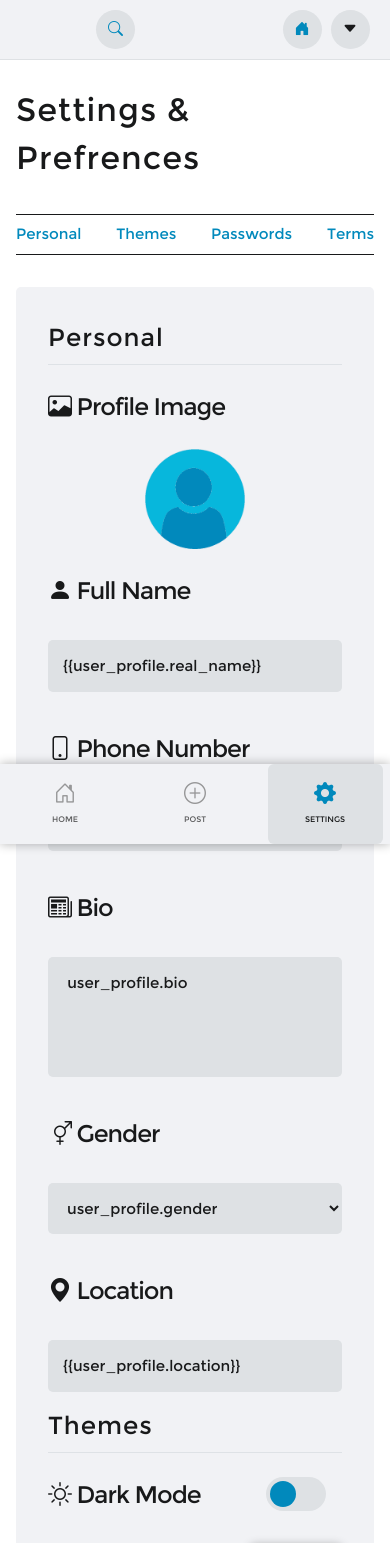
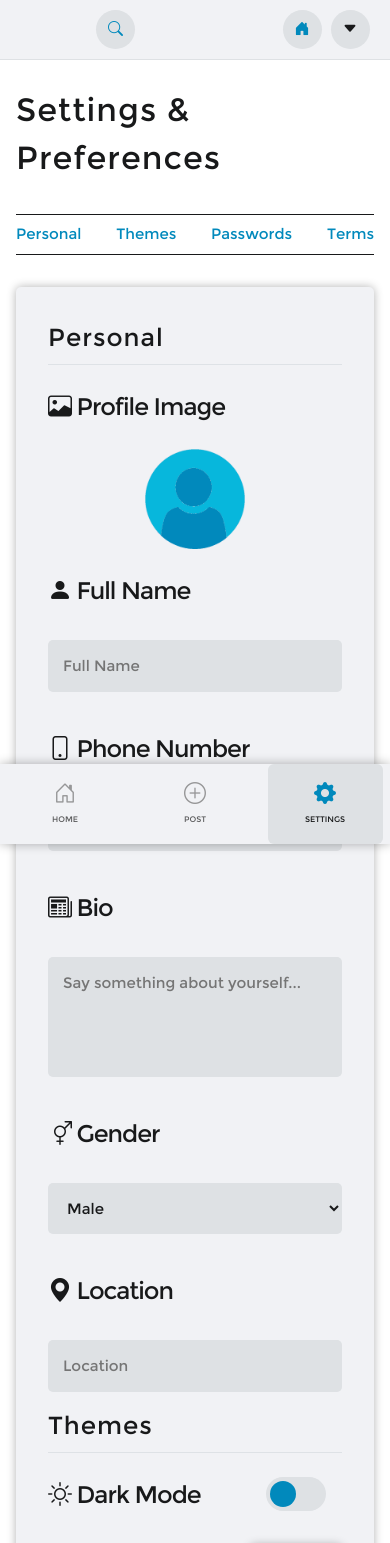
Before and after one commit to heli-toon/sendme_web, a React (Vite) app: page /settings in a window 390 px wide. Shown: the top 1543 px of the page. Built offline with nearby package versions, Linux system fonts and the light colour scheme.

Commit message:
Create Settings Tabs Switch

```diff
--- a/src/components/TopNav.jsx
+++ b/src/components/TopNav.jsx
@@ -1,23 +1,15 @@
-import { Link, useLocation } from "react-router-dom";
+import { Link } from "react-router-dom";
 
 export default function TopNav() {
-    const location = useLocation();
     return(
         <>
             <nav className="top-navbar">
                 <div className="left-sidenav">
                     <form className="search-box" action="/search" method="POST">
-                        <Link title="Search" type="submit" to="/" onFocus="event.preventDefault()" onClick="event.preventDefault()">
+                        <Link title="Search" type="submit" to="/">
                             <i className="bi bi-search"></i>
                         </Link>
-                        <input
-                            className="search-input"
-                            type="search"
-                            placeholder="Type a search term"
-                            name="username"
-                            title="Search"
-                            id="search"
-                        />
+                        <input className="search-input" type="search" placeholder="Type a search term" name="username" title="Search" id="search" />
                         <button title="Submit search" className="submit-search btn" type="submit">
                             <i className="bi bi-search"></i>
                         </button>
@@ -30,14 +22,9 @@ export default function TopNav() {
                         </Link>
                     </li>
                     <li className="nav-item has-dropdown">
-                    <a
-                        href="#"
-                        className="nav-icon-button"
-                        title="More"
-                        onFocus="event.preventDefault()"
-                        onClick="event.preventDefault()"
-                        ><i className="bi bi-caret-down-fill"></i
-                    ></a>
+                    <a href="#" className="nav-icon-button" title="More">
+                        <i className="bi bi-caret-down-fill"></i>
+                    </a>
                     <ul className="nav-dropdown">
                         <li className="nav-dropdown-menu-item">
                         <Link to="/settings"><i className="bi bi-gear-fill"></i> Settings</Link>
--- /dev/null
+++ b/src/components/settingstabs/AccountTab.jsx
@@ -0,0 +1,91 @@
+import { useCallback, useEffect, useState } from 'react';
+import noprofile from "../../assets/images/blank-profile-picture.png";
+
+function AccountTab() {
+    const [isDarkTheme, setIsDarkTheme] = useState(false);
+
+    useEffect(() => {
+        if (localStorage.getItem("isDarkTheme") === "true") {
+        setIsDarkTheme(true);
+        }
+    }, []);
+
+    useEffect(() => {
+        if (isDarkTheme) {
+            document.body.classList.add("dark");
+        } else {
+            document.body.classList.remove("dark");
+        }
+        localStorage.setItem("isDarkTheme", isDarkTheme);
+    }, [isDarkTheme])
+
+    const toggleTheme = useCallback(() => {
+        setIsDarkTheme(!isDarkTheme);
+        localStorage.setItem("isDarkTheme", !isDarkTheme);
+    }, [isDarkTheme])
+
+  return (
+    <>
+      <div id="personal" className="personalpref">
+        <form action="" method="post" encType="multipart/form-data">
+          <h2>Personal</h2>
+          <div className="border-bottom"></div>
+          <div className="profile-img">
+            <label htmlFor="file-upload" name="profile-img">
+              <i className="bi bi-image"></i> Profile Image
+            </label>
+            <img width="100" height="100" src={noprofile} alt="Your Profile Image" />
+          </div>
+          <div className="profile-fullname">
+            <label htmlFor="real_name">
+              <i className="bi bi-person-fill"></i> Full Name
+            </label>
+            <input type="text" id="real_name" placeholder="Full Name" name="real_name"/>
+          </div>
+          <div className="profile-fullname">
+            <label htmlFor="phone" name="phone">
+              <i className="bi bi-phone"></i> Phone Number
+            </label>
+            <input type="tel" id="phone" name="phone" placeholder="Phone Number" autoComplete="tel" />
+          </div>
+          <div className="profile-bio">
+            <label htmlFor="about">
+              <i className="bi bi-newspaper"></i> Bio
+            </label>
+            <textarea id="about" name="bio" placeholder="Say something about yourself..." rows="4">
+            </textarea>
+          </div>
+          <div className="profile-gender">
+            <label htmlFor="gender">
+              <i className="bi bi-gender-ambiguous"></i> Gender
+            </label>
+            <select name="gender" id="gender" title="Gender">
+              <option value="Male">Male</option>
+              <option value="Female">Female</option>
+              <option value="Other">Other</option>
+            </select>
+          </div>
+          <div className="profile-location">
+            <label htmlFor="location">
+              <i className="bi bi-geo-alt-fill"></i> Location
+            </label>
+            <input title="Location" placeholder="Location" type="text" name="location" id="location" />
+          </div>
+          <h2 id="themes">Themes</h2>
+          <div className="border-bottom"></div>
+          <div className="themepref">
+            <label htmlFor="toggle">
+              <i className="bi bi-brightness-high"></i> Dark Mode
+            </label>
+            <label htmlFor="toggle" className="toggle">
+              <input title="Theme" name="theme" id="toggle" type="checkbox" checked={isDarkTheme} onChange={toggleTheme} />
+              <span className="slider"></span>
+            </label>
+          </div>
+        </form>
+      </div>
+    </>
+  );
+}
+
+export default AccountTab;
--- /dev/null
+++ b/src/components/settingstabs/SecurityTab.jsx
@@ -0,0 +1,10 @@
+
+function SecurityTab() {
+  return (
+    <>
+      <div>Sign in & security content</div>
+    </>
+  )
+}
+
+export default SecurityTab
--- a/src/constants.js
+++ /dev/null
@@ -1,2 +0,0 @@
-export const ACCESS_TOKEN = "access";
-export const REFRESH_TOKEN = "refresh"
--- a/src/pages/Login.jsx
+++ b/src/pages/Login.jsx
@@ -22,7 +22,7 @@ export default function Login() {
       <section className="login min-vh-100 d-flex flex-column align-items-center justify-content-center">
         <div className="container">
           <div className="row justify-content-center">
-            <div className="col-lg-4 col-md-6 d-flex flex-column align-items-center justify-content-center">
+            <div className="col-lg-6 col-md-6 d-flex flex-column align-items-center justify-content-center">
               <div className="d-flex justify-content-center py-4">
                 <a href="/landing" className="logo d-flex align-items-center w-auto">
                   <img src={logo} alt="" />
--- a/src/pages/Settings.jsx
+++ b/src/pages/Settings.jsx
@@ -1,33 +1,14 @@
-import { useCallback, useEffect, useState } from "react";
+import { useState } from "react";
 import DashNav from "../components/DashNav"
-import noprofile from "../assets/images/blank-profile-picture.png";
 import TopNav from "../components/TopNav";
-import { useNavigate } from 'react-router-dom';
+import "bootstrap"
+import AccountTab from "../components/settingstabs/AccountTab";
+import { Link, useNavigate } from "react-router-dom";
+import SecurityTab from "../components/settingstabs/SecurityTab";
 
 export default function Settings() {
-    window.document.title = 'Wink | Settings'
-
-    const [isDarkTheme, setIsDarkTheme] = useState(false);
-
-    useEffect(() => {
-        if (localStorage.getItem("isDarkTheme") === "true") {
-        setIsDarkTheme(true);
-        }
-    }, []);
-
-    useEffect(() => {
-        if (isDarkTheme) {
-            document.body.classList.add("dark");
-        } else {
-            document.body.classList.remove("dark");
-        }
-        localStorage.setItem("isDarkTheme", isDarkTheme);
-    }, [isDarkTheme])
-
-    const toggleTheme = useCallback(() => {
-        setIsDarkTheme(!isDarkTheme);
-        localStorage.setItem("isDarkTheme", !isDarkTheme);
-    }, [isDarkTheme])
+    const [activeTab, setActiveTab] = useState('personal');
+    window.document.title = 'Wink | Settings';
 
     const navigate = useNavigate();
 
@@ -40,86 +21,27 @@ export default function Settings() {
             <TopNav />
             <main id="in">
                 <section className="settings">
-                    <h1>Settings & Prefrences</h1>
+                    <h1>Settings & Preferences</h1>
                     <div className="settings-navbar">
                         <ul className="settings-nav">
-                            <li><a href="#personal">Personal</a></li>
-                            <li><a href="#themes">Themes</a></li>
-                            <li><a href="#">Passwords</a></li>
-                            <li><a href="/terms">Terms</a></li>
+                            <li><a href="#personal" className={`${activeTab === 'personal' ? 'active' : ''}`} onClick={() => setActiveTab('personal')} data-toggle="pill">Personal</a></li>
+                            <li><a href="#themes" className={`${activeTab === 'personal' ? 'active' : ''}`} onClick={() => setActiveTab('personal')} data-toggle="pill">Themes</a></li>
+                            <li><a href="#security" className={`${activeTab === 'security' ? 'active' : ''}`} onClick={() => setActiveTab('security')} data-toggle="pill">Passwords</a></li>
+                            <li><Link to="/terms">Terms</Link></li>
                         </ul>
                     </div>
-                    <div className="settings-body">
-                        <div id="personal" className="personalpref">
-                            <form action="" method="post" encType="multipart/form-data">
-                                <h2>Personal</h2>
-                                <div className="border-bottom"></div>
-                                <div className="profile-img">
-                                    <label htmlFor="file-upload" name="profile-img"><i className="bi bi-image"></i> Profile Image</label>
-                                        <img width="100" height="100" src={noprofile} alt="Your Profile Image" />
-                                </div>
-                                <div className="profile-fullname">
-                                    <label htmlFor="real_name"><i className="bi bi-person-fill"></i> Full Name</label>
-                                    <input type="text" id="real_name" placeholder="Full Name" name="real_name" value="{{user_profile.real_name}}" />
-                                </div>
-                                <div className="profile-fullname">
-                                    <label htmlFor="phone" name="phone"><i className="bi bi-phone"></i> Phone Number</label>
-                                    <input
-                                    type="tel"
-                                    id="phone"
-                                    name="phone"
-                                    placeholder="Phone Number"
-                                    value="{{user_profile.phone}}"
-                                    autoComplete="tel"
-                                    />
-                                </div>
-                                <div className="profile-bio">
-                                    <label htmlFor="about"><i className="bi bi-newspaper"></i> Bio</label>
-                                    <textarea id="about" name="bio" placeholder="Say something about yourself..." rows="4"> user_profile.bio</textarea>
-                                </div>
-                                <div className="profile-gender">
-                                    <label htmlFor="gender"><i className="bi bi-gender-ambiguous"></i> Gender</label>
-                                    <select name="gender" id="gender" title="Gender" value="{{user_profile.gender}}">
-                                    <option value="{{user_profile.gender}}">user_profile.gender</option>
-                                    <option value="Male">Male</option>
-                                    <option value="Female">Female</option>
-                                    <option value="Other">Other</option>
-                                    </select>
-                                </div>
-                                <div className="profile-location">
-                                    <label htmlFor="location"><i className="bi bi-geo-alt-fill"></i> Location</label>
-                                    <input
-                                    title="Location"
-                                    placeholder="Location"
-                                    type="text"
-                                    name="location"
-                                    id="location"
-                                    value="{{user_profile.location}}"
-                                    />
-                                </div>
-                                <h2 id="themes">Themes</h2>
-                                <div className="border-bottom"></div>
-                                <div className="themepref">
-                                    <label htmlFor="toggle"><i className="bi bi-brightness-high"></i> Dark Mode</label>
-                                    <label htmlFor="toggle" className="toggle">
-                                    <input
-                                        title="Theme"
-                                        name="theme"
-                                        id="toggle"
-                                        type="checkbox"
-                                        checked={isDarkTheme}
-                                        onChange={toggleTheme}
-                                    />
-                                    <span className="slider"></span>
-                                    </label>
-                                </div>
-                                <div className="form-submit">
-                                    <a href="/" className="btn btned-sec" onClick={handleBackBtnClick}><i className="bi bi-arrow-left-circle-fill"></i>Back</a>
-                                    <button type="submit" className="btned">
+                    <div className="settings-body tab-content">
+                        <div className="tab-pane fade show active">
+                            {activeTab === 'personal' && <AccountTab />}
+                            {activeTab === 'security' && <SecurityTab />}
+                            <div className="form-submit">
+                                <a href="/" className="btn btned-sec" onClick={handleBackBtnClick}>
+                                    <i className="bi bi-arrow-left-circle-fill"></i>Back
+                                </a>
+                                <button type="submit" className="btned">
                                     <i className="bi bi-floppy2-fill"></i> Save
-                                    </button>
-                                </div>
-                            </form>
+                                </button>
+                            </div>
                         </div>
                     </div>
                 </section>
--- a/src/styles/main.css
+++ b/src/styles/main.css
@@ -335,8 +335,9 @@ input:checked + .slider:before{transform:translateX(26px)}
   background:var(--bg-sec);
   color:var(--text-color);
   border-radius:var(--bg-sec);
-}
-.card{border-color:var(--bg-sec)}
+  box-shadow: var(--box-shadow);
+}
+.card{border-color:var(--bg-sec);}
 .onboarding label{
   width:100%;
   text-align:left;
@@ -517,6 +518,7 @@ main#in .settings .settings-body{
   border-radius:var(--border-rad-card);
   padding:2rem;
   width:100%;
+  box-shadow: var(--box-shadow);
 }
 main#in .settings-body .personalpref{display:flex}
 main#in .settings-body .personalpref form{
@@ -571,6 +573,7 @@ nav.dashnavbar{
   color:var(--text-color);
   transition:width var(--anim-short) ease;
   box-shadow:0px 0px 10px 0px rgba(0, 0, 0, 0.3);
+  z-index: 2;
 }
 .dashnavbar-nav{
   list-style:none;
@@ -679,7 +682,7 @@ nav.dashnavbar .logo img{
     margin:0;
   }
   .dashnav-item{flex-direction:column}
-  main{margin:70px 1rem 2rem!important}
+  main{margin:70px 1rem 6rem!important}
   header.dashboard-nav{
     margin:0;
     justify-content:space-around !important;
@@ -1274,6 +1277,7 @@ body.dark .faq .accordion-button:is(.collapsed):after{filter:invert(1)}
   background:var(--bg-sec);
   transition:var(--anim-short);
   border-radius:var(--border-rad-card);
+  box-shadow: var(--box-shadow);
 }
 .recent-blog-posts .post-box .post-img{
   overflow:hidden;
```
Also changed, not shown: src/api.js (deleted, +0 -23 lines), src/pages/SignUp.jsx (+2 -7 lines).
